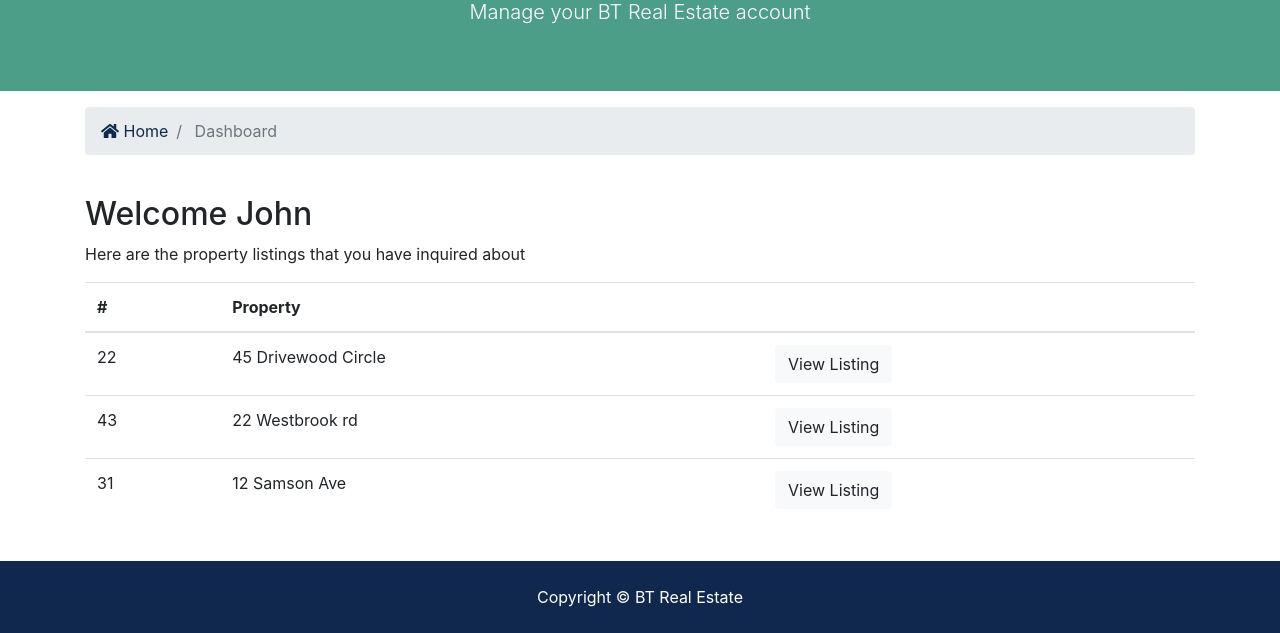
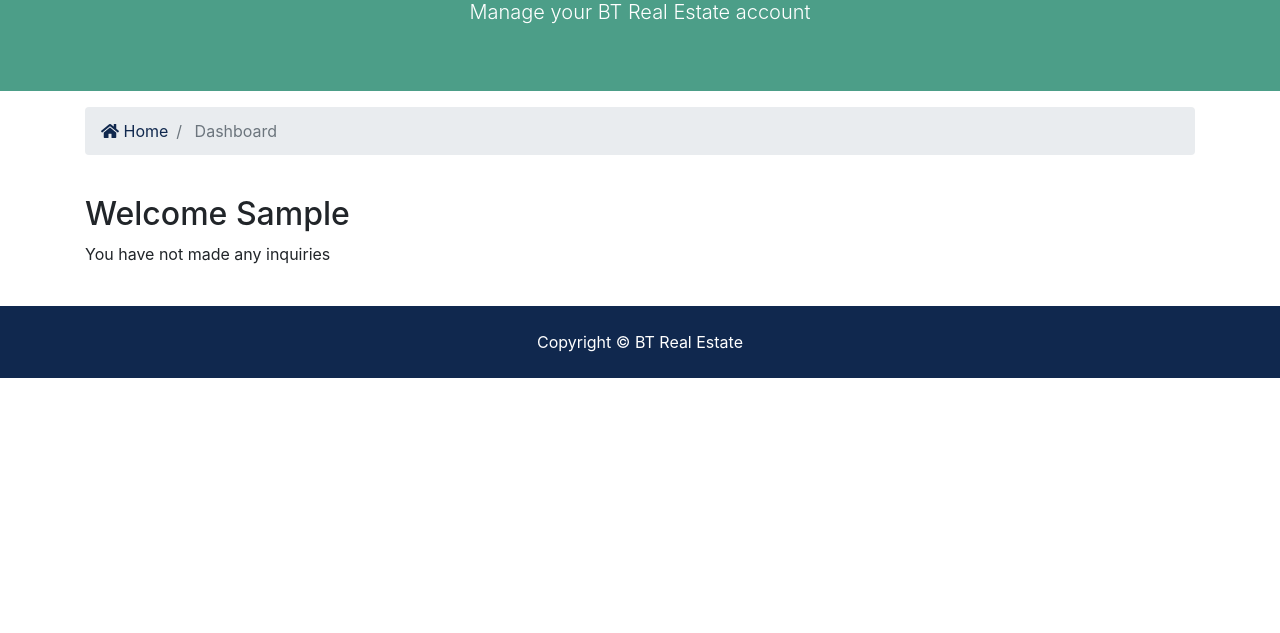
Before and after one commit to serg333soul/btre, a Django app: page /accounts/dashboard in a window 1280 px wide. Shown: the part 254-887 px from the top of the page. After the commit the page ends 632 px from the top, so only its background shows below. Run offline with Django 3.2, Linux system fonts and the light colour scheme; the visitor is signed in with stand-in values (Sample User, id 1); some libraries are stand-ins or nearby versions.

Commit message:
end lesson 59

```diff
--- a/btre/accounts/views.py
+++ b/btre/accounts/views.py
@@ -1,6 +1,7 @@
 from django.shortcuts import render, redirect
 from django.contrib import messages, auth
 from django.contrib.auth.models import User
+from contacts.models import Contact
 
 # Create your views here.
 def register(request):
@@ -64,4 +65,10 @@ def logout(request):
         return redirect('index')
 
 def dashboard(request):
-    return render(request, 'accounts/dashboard.html')
+    user_contacts = Contact.objects.order_by('-contact_date').filter(user_id=request.user.id)
+
+    context = {
+        'context': user_contacts
+    }
+
+    return render(request, 'accounts/dashboard.html', context)
--- a/btre/btre/settings.py
+++ b/btre/btre/settings.py
@@ -82,7 +82,7 @@ WSGI_APPLICATION = 'btre.wsgi.application'
 DATABASES = {
     'default': {
         'ENGINE': 'django.db.backends.postgresql',
-        'NAME': 'django',
+        'NAME': 'django1',
         'USER': 'postgres',
         'PASSWORD': 'admin',
         'HOST': 'localhost',
--- a/btre/templates/accounts/dashboard.html
+++ b/btre/templates/accounts/dashboard.html
@@ -36,7 +36,9 @@
     <div class="container">
       <div class="row">
         <div class="col-md-12">
-          <h2>Welcome John</h2>
+          <h2>Welcome {{ user.first_name }}</h2>
+
+          {% if contacts %}
             <p>Here are the property listings that you have inquired about</p>
               <table class="table">
                 <thead>
@@ -47,29 +49,20 @@
                   </tr>
                 </thead>
                 <tbody>
+                  {% for contact in contacts %}
                     <tr>
-                <td>22</td>
-                <td>45 Drivewood Circle</td>
+                      <td>{{ contact.id }}</td>
+                      <td>{{ contact.listing }}</td>
                       <td>
-                  <a class="btn btn-light" href="#">View Listing</a>
+                        <a class="btn btn-light" href="{% url 'listing' contact.listing_id %}">View Listing</a>
                       </td>
                     </tr>
-              <tr>
-                <td>43</td>
-                <td>22 Westbrook rd</td>
-                <td>
-                  <a class="btn btn-light" href="#">View Listing</a>
-                </td>
-              </tr>
-              <tr>
-                <td>31</td>
-                <td>12 Samson Ave</td>
-                <td>
-                  <a class="btn btn-light" href="#">View Listing</a>
-                </td>
-              </tr>
+                  {% endfor %}
                 </tbody>
               </table>
+          {% else %}
+            <p>You have not made any inquiries</p>
+          {% endif %}
         </div>
       </div>
     </div>
```
Lines whose indentation alone changed are shown as unchanged.
